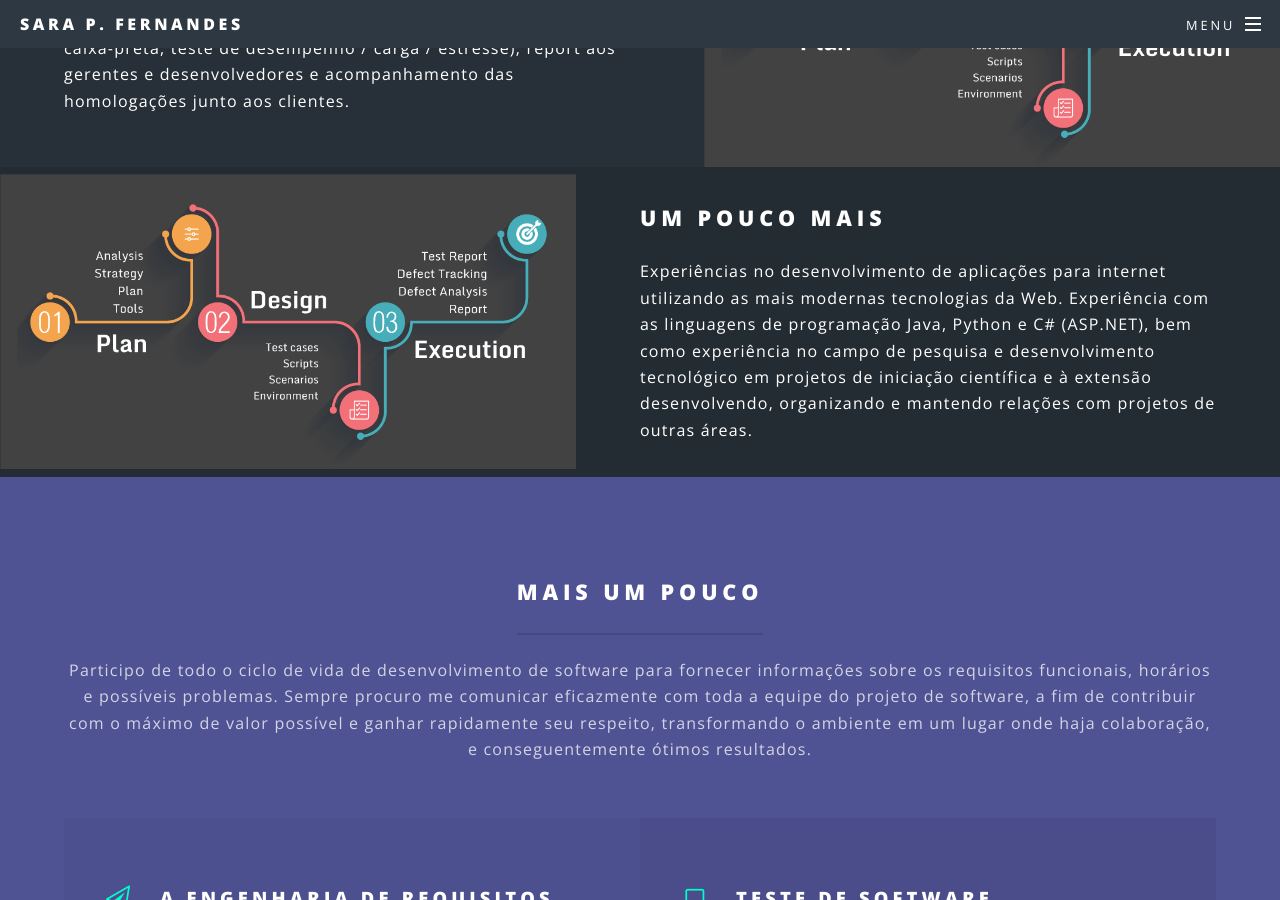
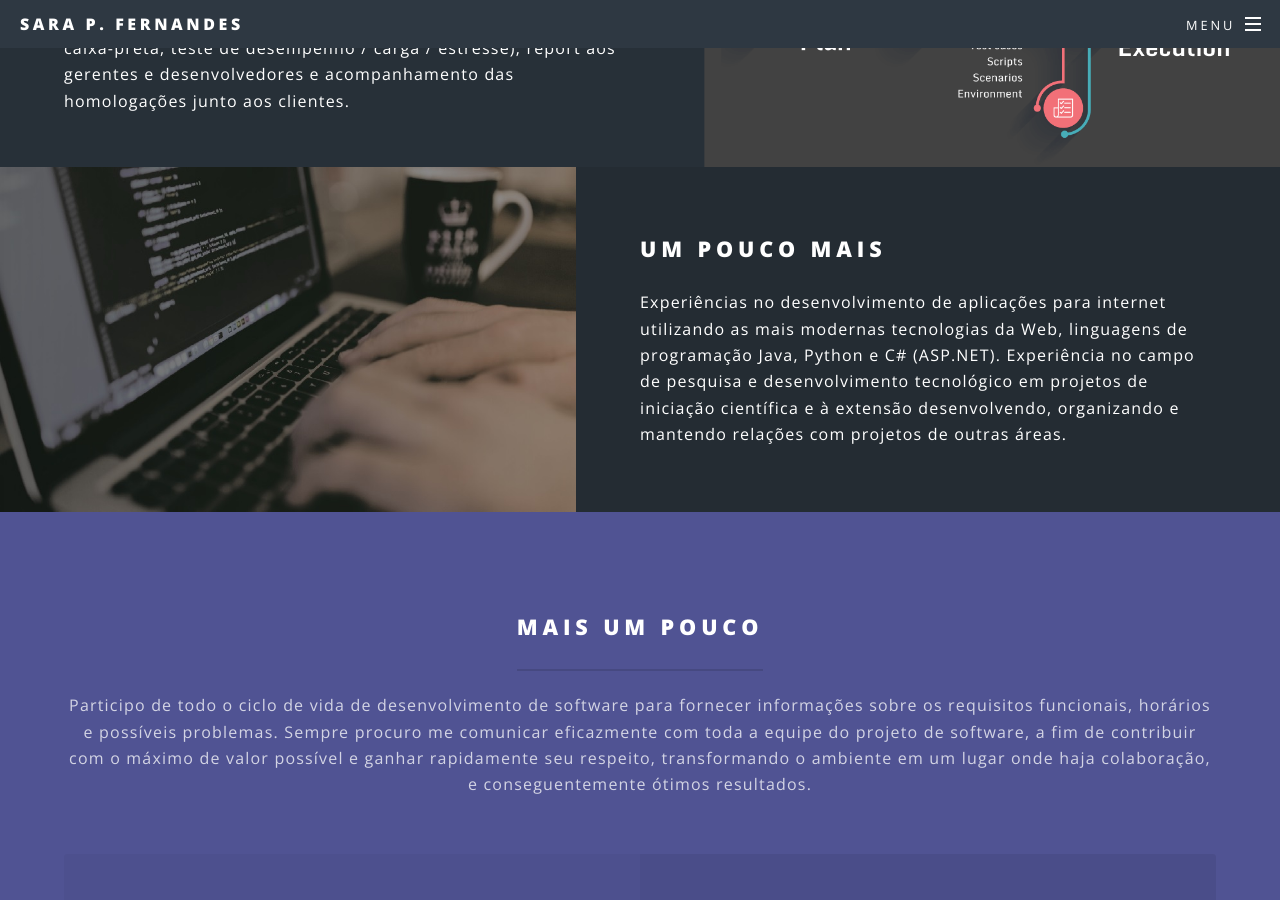
Before and after one commit to SaraFernandes/sarafernandes.github.io_sfdhgdfg, a Jekyll site: the page built from index.html, in a window 1280 px wide and 900 px high, scrolled down 1958 px. Built offline with Jekyll 4.4.1, drawn with Linux system fonts in a browser that asks for light colours.

```diff
--- a/index.html
+++ b/index.html
@@ -45,9 +45,9 @@
 						</section>
 
 						<section class="spotlight">
-							<div class="image"><img src="images/teste.png" alt="" /></div><div class="content">
+							<div class="image"><img src="images/development.jpg" alt="" /></div><div class="content">
 								<h2>Um Pouco Mais<br/></h2>
-								<p>Experiências no desenvolvimento de aplicações para internet utilizando as mais modernas tecnologias da Web. Experiência com as linguagens de programação Java, Python e C# (ASP.NET), bem como experiência no campo de pesquisa e desenvolvimento tecnológico em projetos de iniciação científica e à extensão desenvolvendo, organizando e mantendo relações com projetos de outras áreas.</p>							</div>
+								<p>Experiências no desenvolvimento de aplicações para internet utilizando as mais modernas tecnologias da Web, linguagens de programação Java, Python e C# (ASP.NET). Experiência no campo de pesquisa e desenvolvimento tecnológico em projetos de iniciação científica e à extensão desenvolvendo, organizando e mantendo relações com projetos de outras áreas.</p>							</div>
 						</section>
 					</section>
 
```
Also changed, not shown: images/development.jpg (added).
